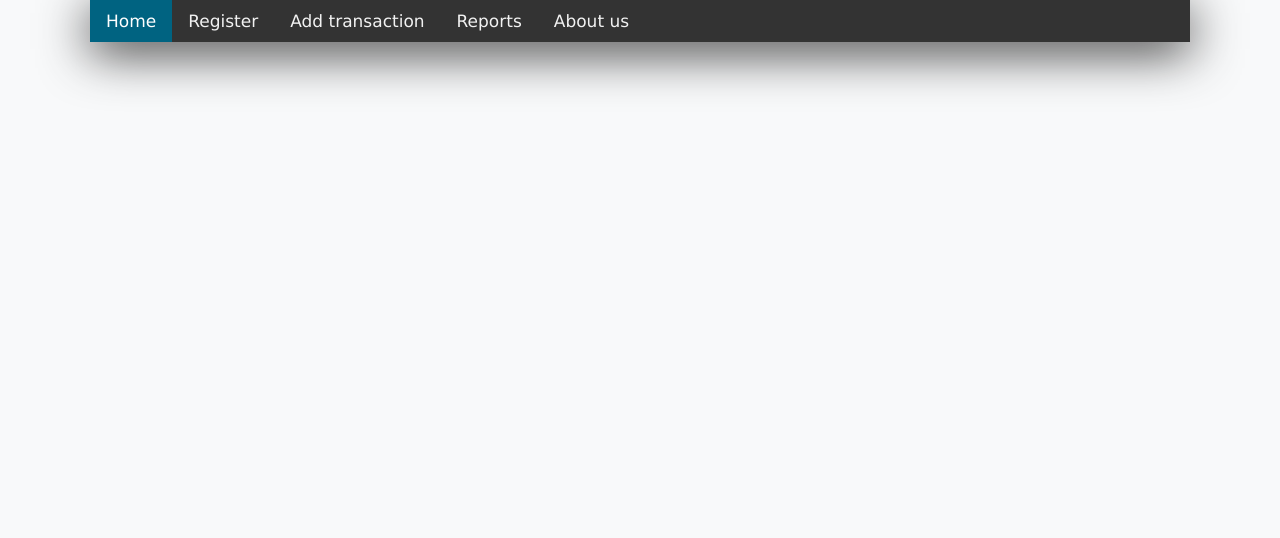
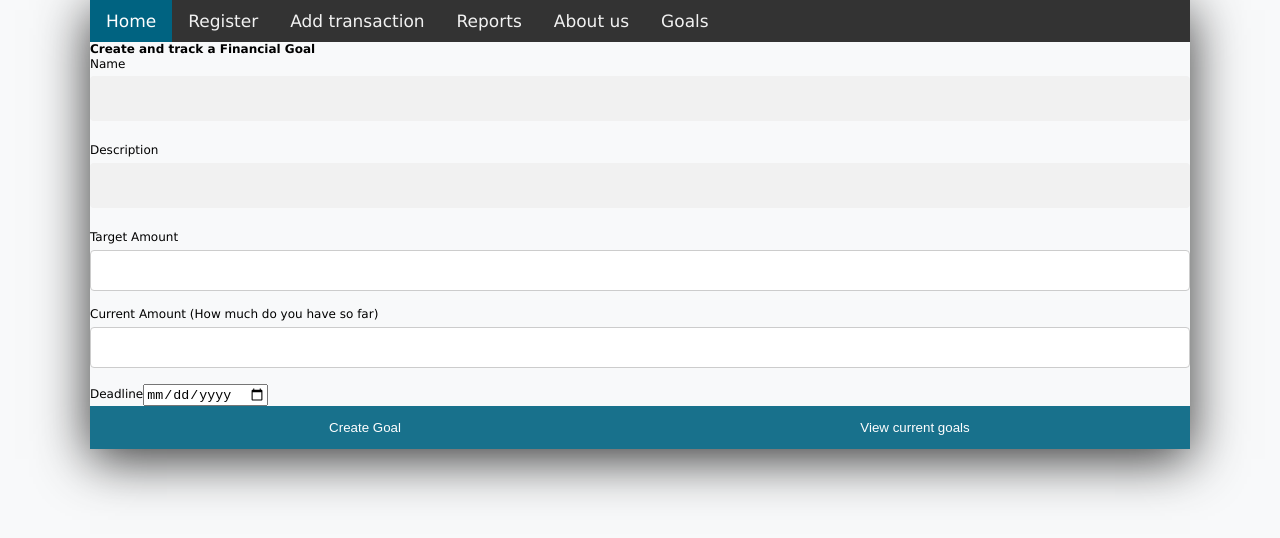
Before and after one commit to khanhbrandy/CSIS3275, a Vue app in the folder FrontEnd/vuefinance/: page /goals in a window 1280 px wide. Shown: the top 538 px of the page. Built offline with nearby package versions, Linux system fonts and the light colour scheme.

Commit message:
Create Financial goals, post request

```diff
--- a/FrontEnd/vuefinance/src/components/CustomerTransaction.vue
+++ b/FrontEnd/vuefinance/src/components/CustomerTransaction.vue
@@ -50,7 +50,7 @@ export default {
     data() {
         return {
             customer: null,
-            transactionRequest: { amout: 0, category: "", type: "", note: "" },  // json
+            transactionRequest: { amount: 0, category: "", type: "", note: "" },  // json
             message: ""
 
 
--- /dev/null
+++ b/FrontEnd/vuefinance/src/components/FinancialGoal.vue
@@ -0,0 +1,88 @@
+<template>
+    <div>
+
+        <h1>Create and track a Financial Goal</h1>
+
+        <form>
+            <label>Name</label>
+            <input type="text" v-model="GoalRequest.name" required>
+
+            <label>Description</label>
+            <input type="text" v-model="GoalRequest.description" required>
+
+            <label>Target Amount</label>
+            <input type="number" v-model="GoalRequest.amount" required>
+
+            <label>Current Amount (How much do you have so far)</label>
+            <input type="number" v-model="GoalRequest.currentAmount" required>
+
+            <label>Deadline</label>
+            <input type="date" v-model="GoalRequest.deadline" required>
+
+            <div class="clearfix">
+                <button type="button" class="createGoal" @click="createGoal"> Create Goal </button>
+                <button type="button" class="viewGoal" @click="viewGoals"> View current goals</button>
+            </div>
+
+        </form>
+    </div>
+</template>
+
+<script>
+
+import GoalService from '../services/GoalService'
+
+export default {
+    name: "customerGoal",
+    data() {
+        return {
+            customer: null,
+            GoalRequest: { name: '', amount: null, currentAmount: null, description: '' },
+            message: ''
+        }
+    },
+    methods: {
+        createGoal() {
+            const customerId = localStorage.getItem('cid')
+            GoalService.createGoal(customerId, this.GoalRequest)
+            .then(response => {       // HttpStatus.OK
+                    var goal = response.data;
+                    console.log(goal)
+                    this.message = `Goal created succesfully.`
+                })
+                .catch(e => {
+                    this.message = e.response.data.message;
+                    console.log(e.response.data);
+                });
+        },
+        viewGoals(){
+            const customerId = localStorage.getItem('cid')
+            GoalService.viewGoals(customerId)
+            .then(response =>{
+                var goal = response.data;
+                console.log(goal)
+
+
+            })
+            .catch(e=>{
+                this.message = "error " + e
+
+            })
+        }
+
+
+    }
+    ,
+    mounted() {
+
+    }
+}
+</script>
+
+<style scoped>
+.viewGoal, .createGoal {
+    float: left;
+    width: 50%;
+    margin: auto;
+}
+</style>
--- a/FrontEnd/vuefinance/src/components/Navigation.vue
+++ b/FrontEnd/vuefinance/src/components/Navigation.vue
@@ -6,6 +6,7 @@
             <a href="/transaction">Add transaction</a>
             <a href="/report">Reports</a>
             <a href="#">About us</a>
+            <a href ="/goals">Goals</a>
         </div>
     </div>
 </template>
--- a/FrontEnd/vuefinance/src/router/index.js
+++ b/FrontEnd/vuefinance/src/router/index.js
@@ -2,6 +2,7 @@ import { createWebHistory, createRouter } from "vue-router";
 import CustomerLogin from "../components/CustomerLogin.vue";
 import CustomerTransaction from "../components/CustomerTransaction.vue";
 import CustomerRegister from "../components/CustomerRegister.vue";
+import FinancialGoal from "../components/FinancialGoal"
 
 const routes = [
     {
@@ -21,6 +22,12 @@ const routes = [
         alias: "/register",
         name: "register",
         component: CustomerRegister
+    },
+
+    {
+        path:"/goals",
+        name: "FinancialGoals",
+        component: FinancialGoal
     }
 ];
 
--- /dev/null
+++ b/FrontEnd/vuefinance/src/services/GoalService.js
@@ -0,0 +1,13 @@
+import http from "../http-common"
+
+class GoalService{
+    viewGoals(cid){
+        return http.get("/customers/" + cid)
+    }
+    createGoal(customer_id, goalData){
+        return http.post(`/customers/${customer_id}/goals`, goalData)
+
+    }
+}
+
+export default new GoalService();
```
Also changed, not shown: 1 other file (tests, documents, lock files or other folders).
